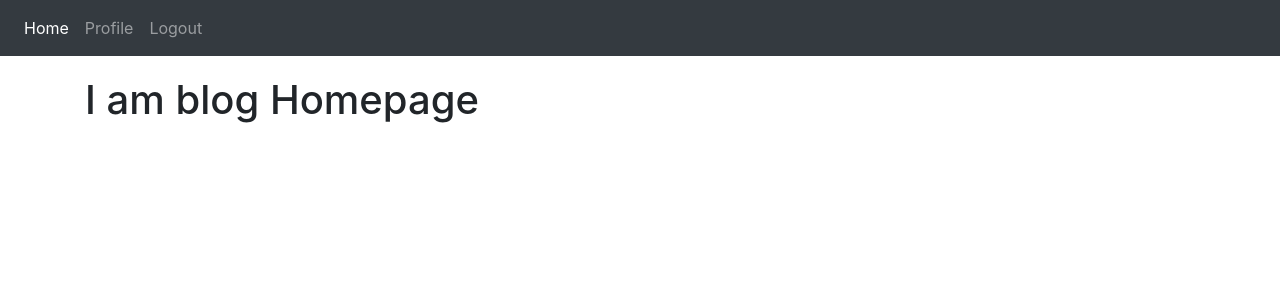
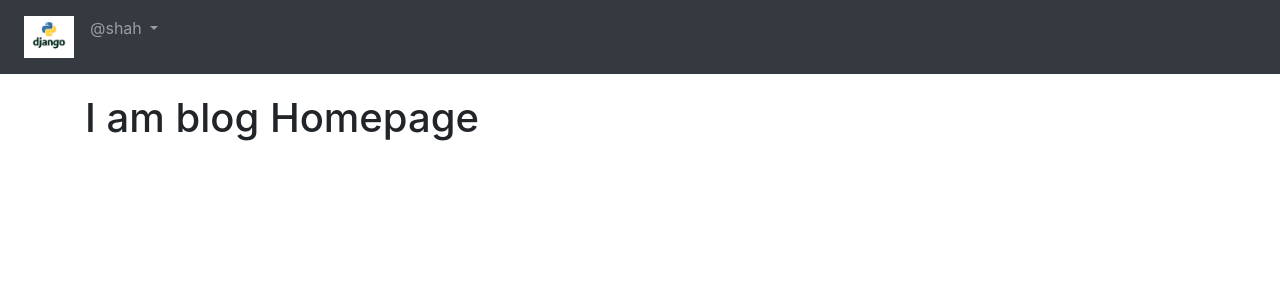
Before and after one commit to TAWHID1248/My_Blog_Project, a Django app: page /blog/ in a window 1280 px wide. Shown: the top 300 px of the page. Run offline with Django 4.2, Linux system fonts and the light colour scheme; a user stored in the database is signed in; parts of the project's set-up code (start-up, migrations or seed data) failed here and were passed over; some libraries are stand-ins or nearby versions.

Commit message:
adding logo

```diff
--- a/App_Login/urls.py
+++ b/App_Login/urls.py
@@ -12,10 +12,7 @@ urlpatterns = [
     path('profile/', views.profile, name='profile'),
     path('change-profile/', views.user_change, name='user_change'),
     path('password/', views.pass_change, name='pass_change'),
-<<<<<<< HEAD
     path('add-picture/', views.add_pro_pic, name='add_pro_pic'),
     path('change-picture', views.change_pro_pic, name='change_pro_pic'),
-=======
->>>>>>> c3b3ca2fdee646d30eb36886b5d7619297405e9d
 
 ]
--- a/templates/base.html
+++ b/templates/base.html
@@ -18,21 +18,27 @@
   <nav class="navbar navbar-expand-sm bg-dark navbar-dark">
     <ul class="navbar-nav">
       <li class="nav-item active">
-        <a class="nav-link" href="{% url 'index' %}"> Home </a>
+        <a class="nav-link" href="{% url 'index' %}"> <img src="/media/logo.png" width="50px"> </a>
       </li>
       {% if user.is_authenticated %}
+      <div class="nav-item dropdown">
+        <a class="nav-link dropdown-toggle" href="#" id="navbardrop" data-toggle="dropdown">
+          @{{user.username}}
+        </a>
+        <div class="dropdown-menu">
+
+
+          <a class="dropdown-item" href="{% url 'App_Login:profile' %}">Your Profile</a>
+          <hr>
+          <a class="dropdown-item" href="{% url 'App_Login:logout' %}">Logout</a>
+        </div>
+      </div>
+      {% else %}
       <li class="nav-item">
-        <a class="nav-link" href="{% url 'App_Login:profile' %}"> Profile </a>
+        <a class="nav-link" href="{% url 'App_Login:signup' %}">Sign Up</a>
       </li>
       <li class="nav-item">
-        <a class="nav-link" href="{% url 'App_Login:logout' %}"> Logout </a>
-      </li>
-      {% else %}
-      <li class="nav-item">
-        <a class="nav-link" href="{% url 'App_Login:signup' %}"> Sign Up </a>
-      </li>
-      <li class="nav-item">
-        <a class="nav-link" href="{% url 'App_Login:login' %}"> Login </a>
+        <a class="nav-link" href="{% url 'App_Login:login' %}">Login</a>
       </li>
       {% endif %}
     </ul>
```
Also changed, not shown: db.sqlite3, media/logo.png (added).
